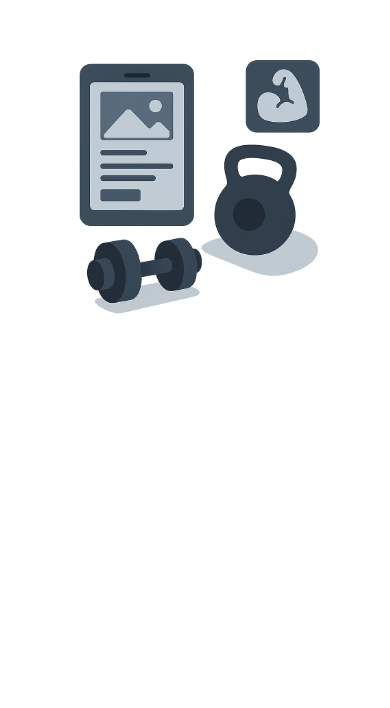
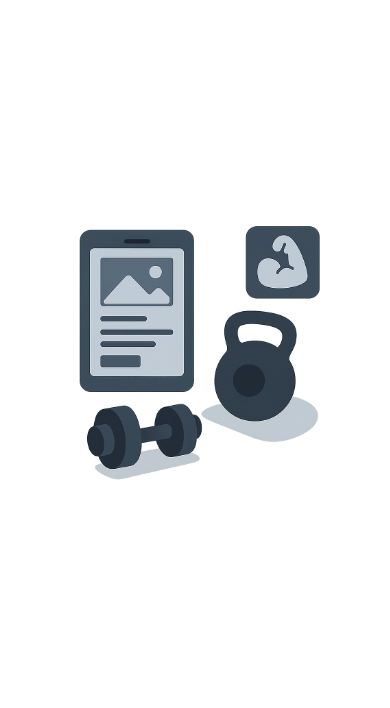
Before and after one commit to MuhammadKhushamAli/RafbaSoft, a React (Vite) app in the folder RafbaSoft/: page / in a window 390 px wide. Shown: the part 1956-2664 px from the top of the page. Built offline with nearby package versions, Linux system fonts and the light colour scheme.

Commit message:
Responsiveness Bug Fixed

```diff
--- a/RafbaSoft/src/components/home/Home.jsx
+++ b/RafbaSoft/src/components/home/Home.jsx
@@ -144,6 +144,7 @@ export default function Home() {
                 flex-row
                 max-sm:flex-col-reverse
                 justify-between
+                max-sm:justify-evenly
                 items-center
                 p-[10%]
                 max-sm:p-[5%]
```
